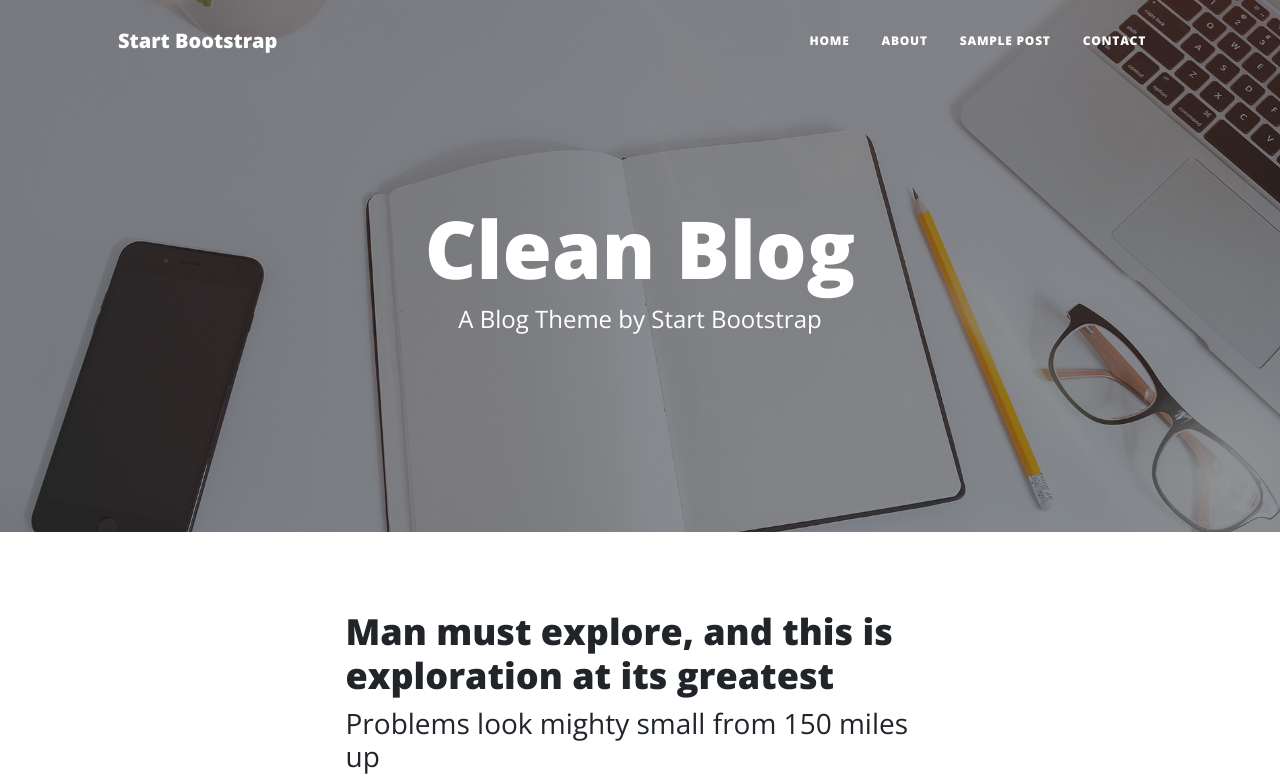
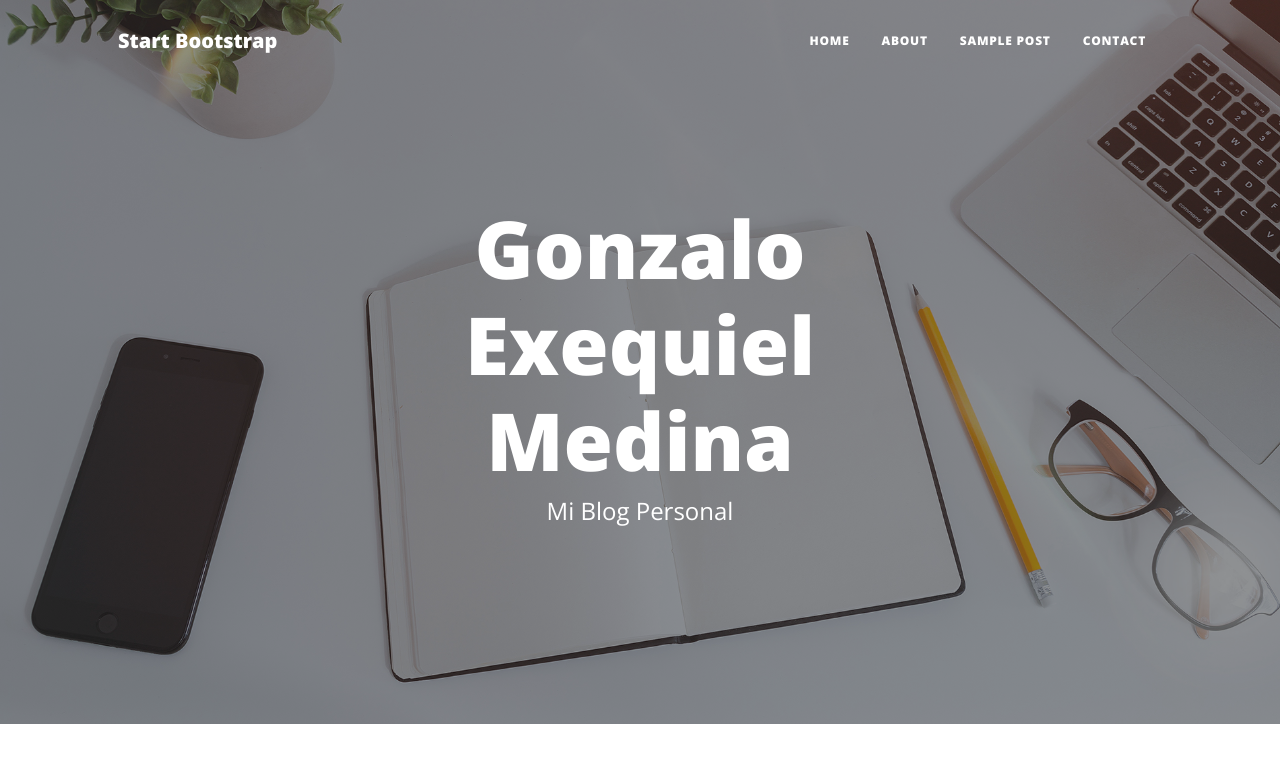
Before and after one commit to GonzaMedina/Mi-Blog-Personal-Gonza-Medina, a plain HTML site: page index.html in a window 1280 px wide. Shown: the top 781 px of the page. Drawn offline with nearby package versions, Linux system fonts and the light colour scheme.

Commit message:
Update index.html

```diff
--- a/index.html
+++ b/index.html
@@ -40,8 +40,8 @@
                 <div class="row gx-4 gx-lg-5 justify-content-center">
                     <div class="col-md-10 col-lg-8 col-xl-7">
                         <div class="site-heading">
-                            <h1>Clean Blog</h1>
-                            <span class="subheading">A Blog Theme by Start Bootstrap</span>
+                            <h1>Gonzalo Exequiel Medina</h1>
+                            <span class="subheading">Mi Blog Personal</span>
                         </div>
                     </div>
                 </div>
```
